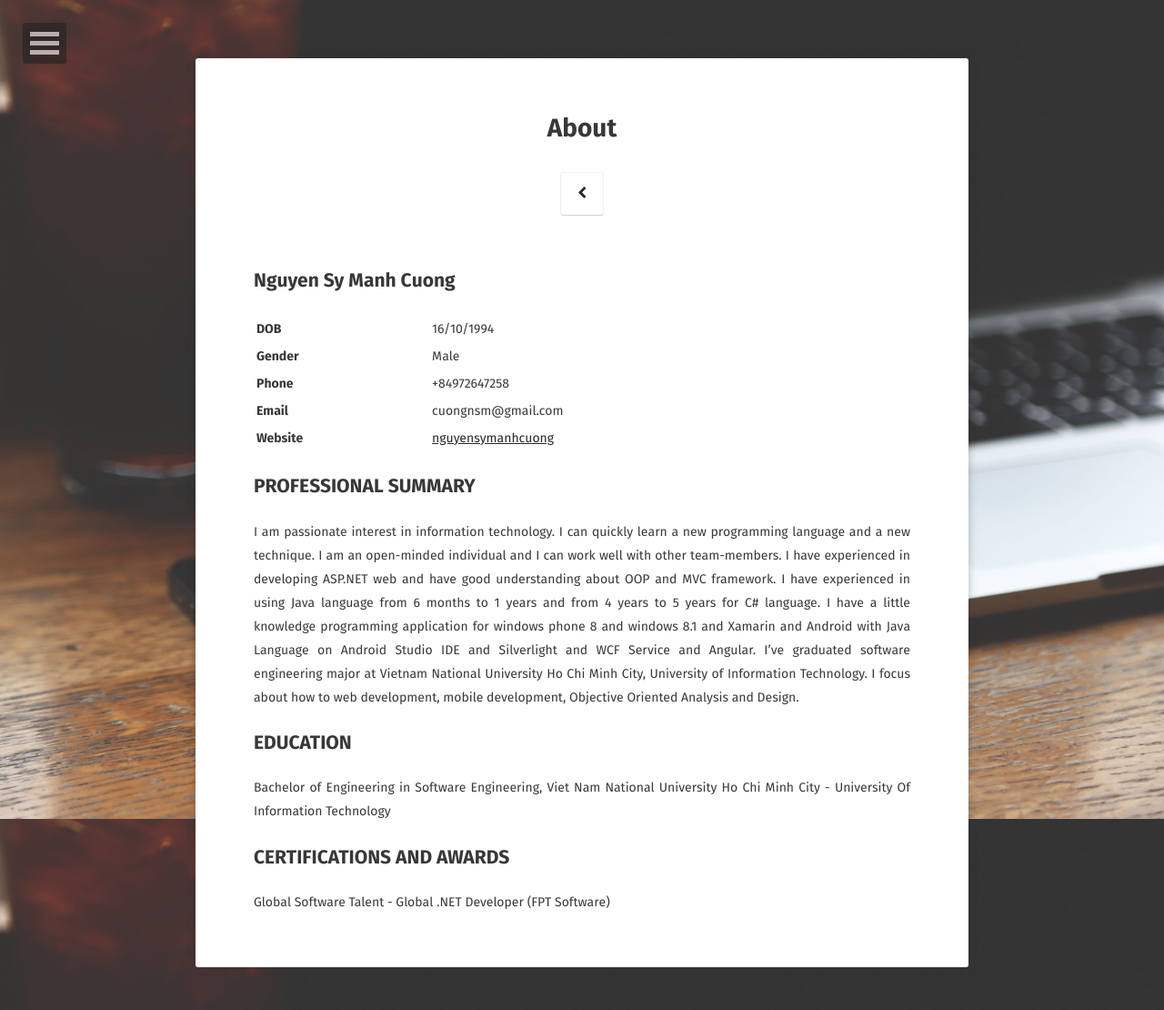
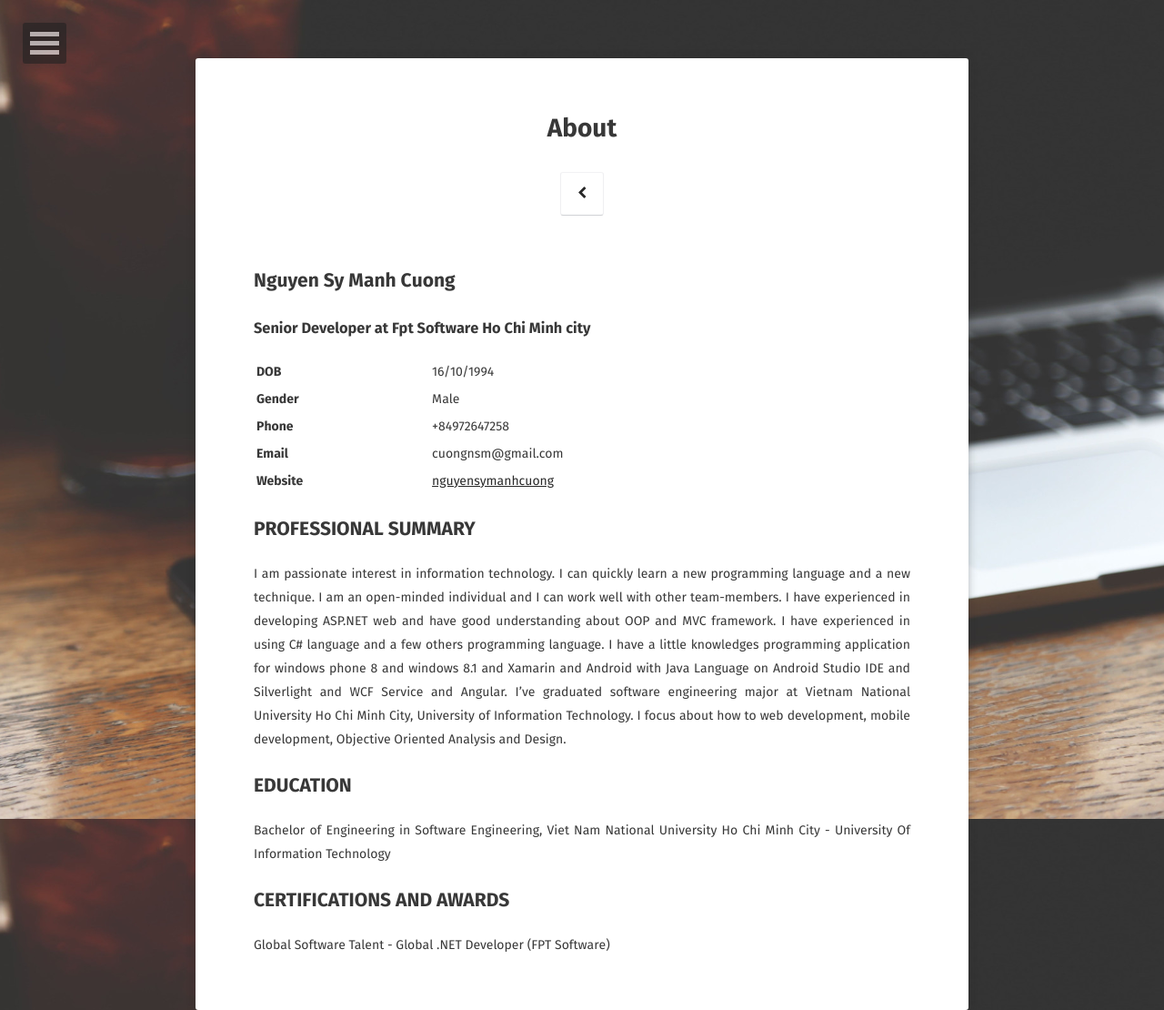
Before and after one commit to ddoffy/ddoffy.github.io, a Jekyll site: the page built from about/index.md, in a window 1280 px wide. Shown: the whole page at 91% size. Built offline with Jekyll 4.4.1, drawn with Linux system fonts in a browser that asks for light colours; some web fonts are replaced.

Commit message:
change abount myself

```diff
--- a/about/index.md
+++ b/about/index.md
@@ -7,6 +7,8 @@
 ---
 
 ## Nguyen Sy Manh Cuong
+
+### Senior Developer at Fpt Software Ho Chi Minh city
 
 <table>
 <tr>
@@ -24,7 +26,7 @@
 
 ## PROFESSIONAL SUMMARY
 
-I am passionate interest in information technology. I can quickly learn a new programming language and a new technique. I am an open-minded individual and I can work well with other team-members. I have experienced in developing ASP.NET web and have good understanding about OOP and MVC framework. I have experienced in using Java language from 6 months to 1 years and from 4 years to 5 years for C# language. I have a little knowledge programming application for windows phone 8 and windows 8.1 and Xamarin and Android with Java Language on Android Studio IDE and Silverlight and WCF Service and Angular. I've graduated software engineering major at Vietnam National University Ho Chi Minh City, University of Information Technology. I focus about how to web development, mobile development, Objective Oriented Analysis and Design.
+I am passionate interest in information technology. I can quickly learn a new programming language and a new technique. I am an open-minded individual and I can work well with other team-members. I have experienced in developing ASP.NET web and have good understanding about OOP and MVC framework. I have experienced in using C# language and a few others programming language. I have a little knowledges programming application for windows phone 8 and windows 8.1 and Xamarin and Android with Java Language on Android Studio IDE and Silverlight and WCF Service and Angular. I've graduated software engineering major at Vietnam National University Ho Chi Minh City, University of Information Technology. I focus about how to web development, mobile development, Objective Oriented Analysis and Design.
 
 ## EDUCATION
 
```
